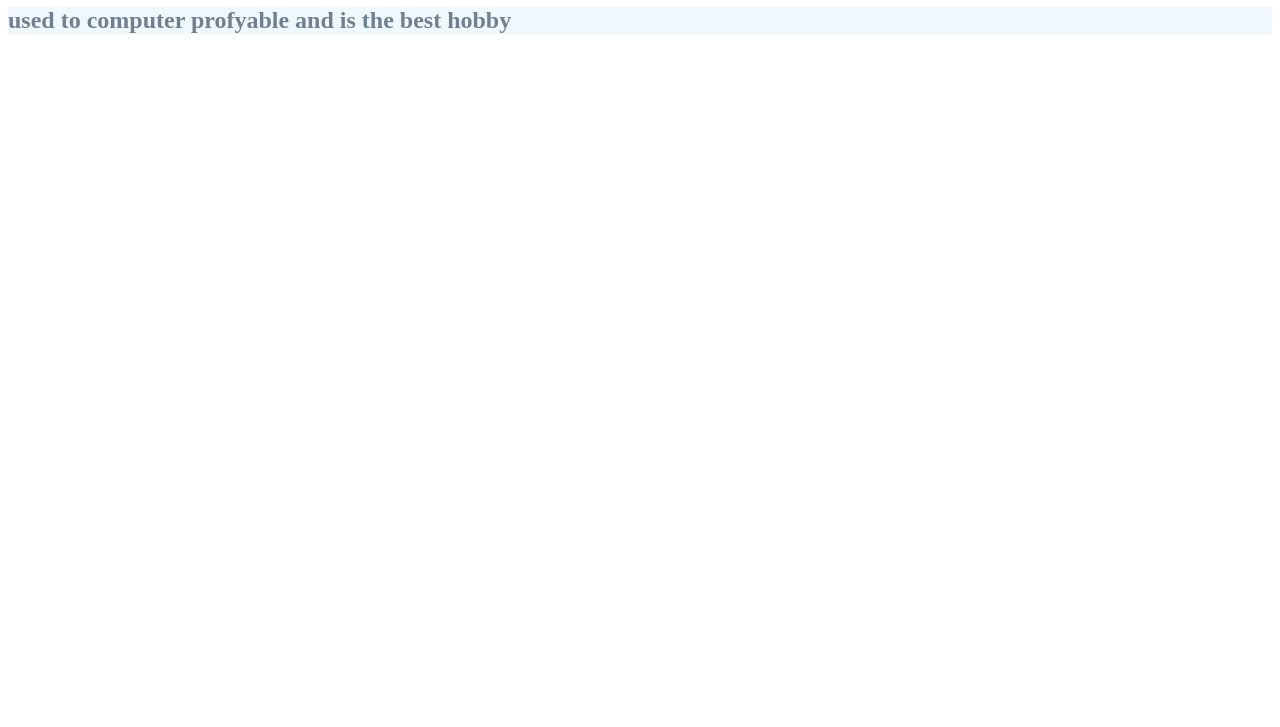
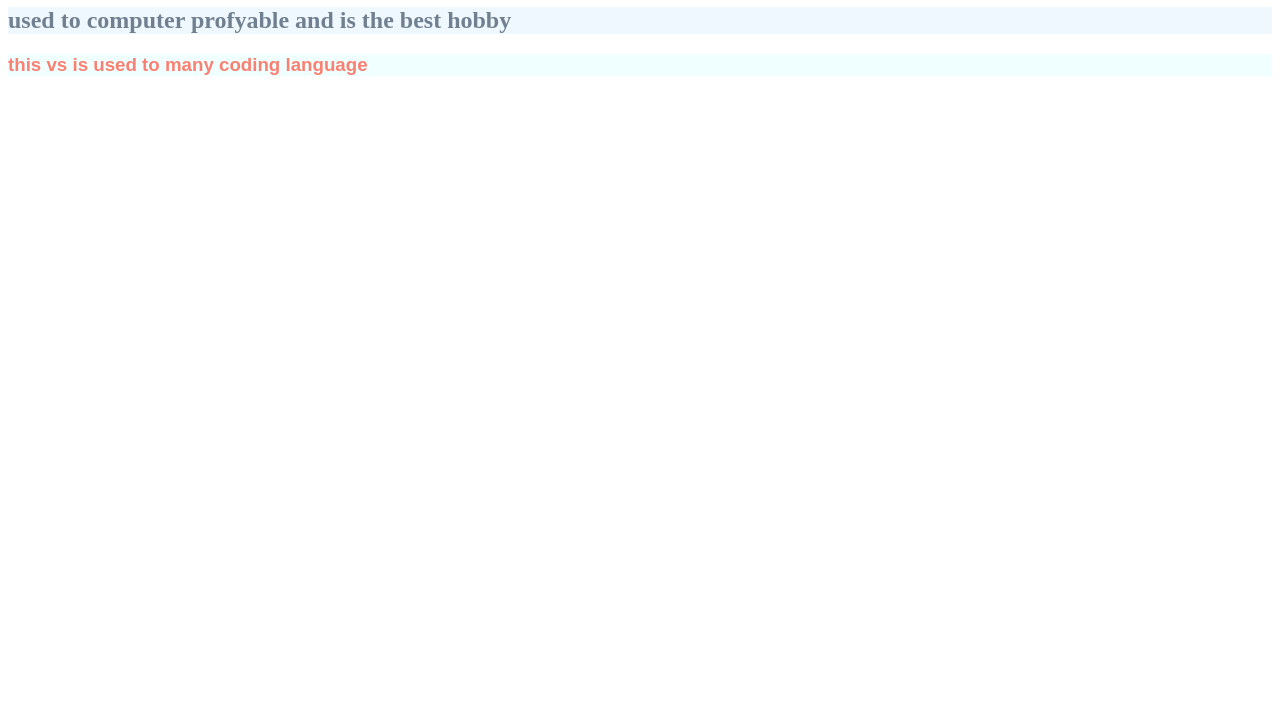
Before and after one commit to junaidsaeedmafia/second-coding, a plain HTML site: page index.html in a window 1280 px wide. Shown: the part 73-800 px from the top of the page. Drawn offline with Linux system fonts and the light colour scheme.

Commit message:
third commit

```diff
--- a/index.html
+++ b/index.html
@@ -19,7 +19,9 @@
 </h2>
 
 
-
+<h3>
+    this vs is used to many coding language
+</h3>
 
 
 
--- a/style.css
+++ b/style.css
@@ -7,3 +7,9 @@ h2{
     color: slategrey;
     background-color: aliceblue;
 }
+
+h3{
+    color: salmon;
+    background-color: azure;
+    font-family: Arial, Helvetica, sans-serif;
+}
```
